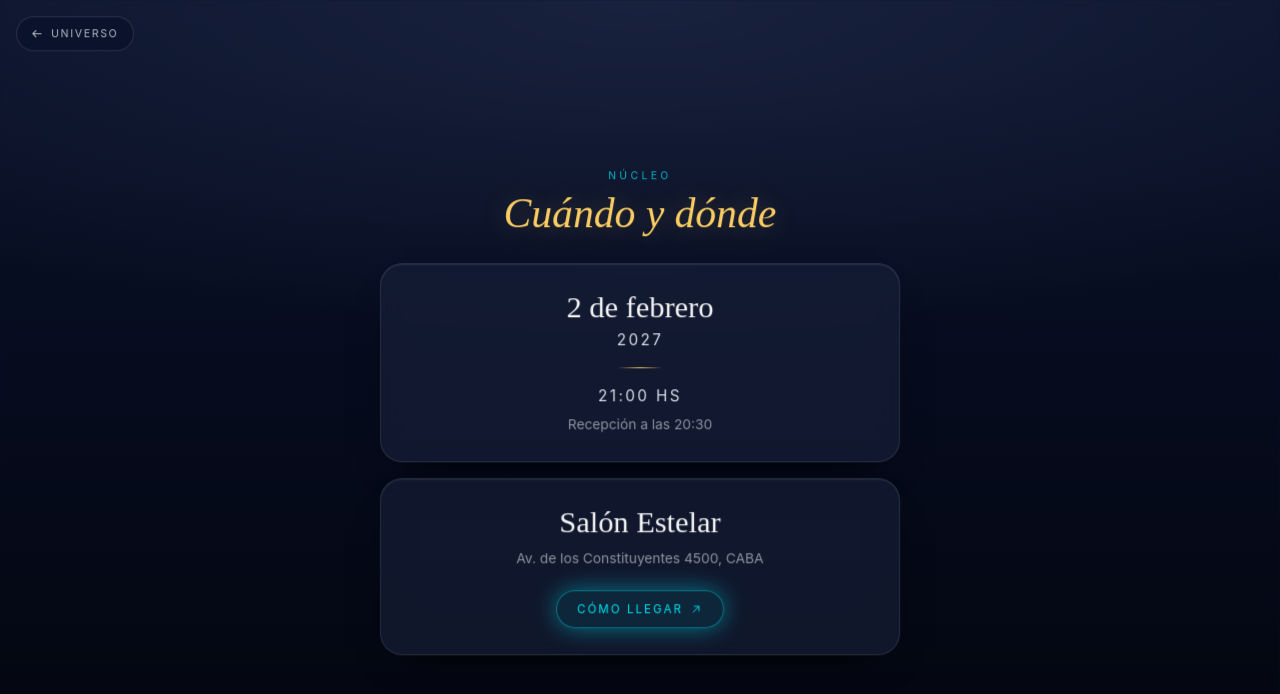
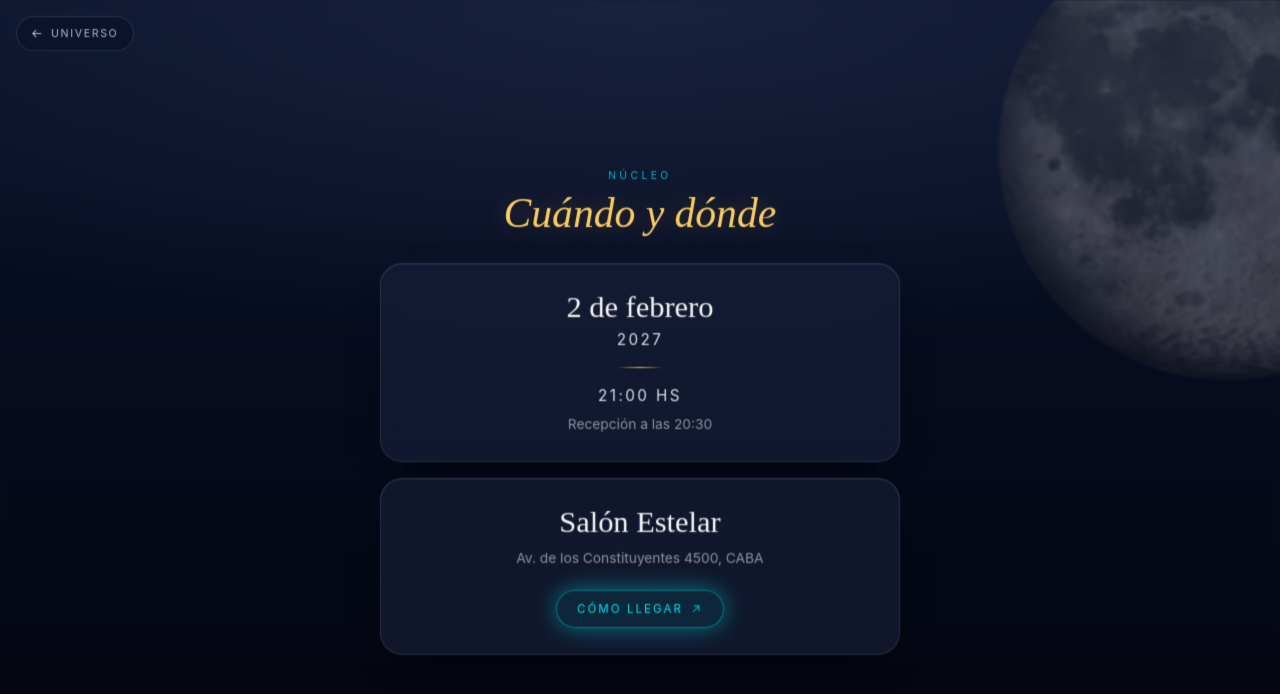
Before and after one commit to rgcandia/xv-galaxia, a React (Vite) app: page / in a window 1280 px wide. Both pictures are taken after a click on the button "LA CITA". Shown: the top 694 px of the page. Built offline with nearby package versions, Linux system fonts and the light colour scheme.

Commit message:
S1: el planeta elegido queda de fondo en su seccion (cierra el viaje y ata cada pantalla a su cuerpo)

```diff
--- a/src/components/Universo.tsx
+++ b/src/components/Universo.tsx
@@ -46,6 +46,11 @@ export default function Universo({ vista, onVolver }: { vista: Vista; onVolver:
         </svg>
         Universo
       </button>
+
+      {/* S1 · El planeta elegido queda de fondo en su sección: cierra el viaje
+          (llegaste a algún lado) y ata cada pantalla a su cuerpo. Es la misma
+          textura que ya está en caché: no se descarga nada nuevo. */}
+      <span className={`planeta-fondo es-${vista}`} aria-hidden="true" />
 
       <div className="s">
         {vista === 'cuando' && (
--- a/src/components/universo.css
+++ b/src/components/universo.css
@@ -269,3 +269,54 @@
 .nav-item:active {
   background: none;
 }
+
+/* ── S1 · El planeta que te trajo queda de fondo ──────────────────────────
+   Asomado arriba a la derecha, recortado por el borde, con deriva lenta.
+   36 % de opacidad y 1,5 px de desenfoque: presencia, no protagonismo. */
+.planeta-fondo {
+  position: fixed;
+  top: -10vh;
+  right: -14vw;
+  width: 62vw;
+  max-width: 460px;
+  height: 62vw;
+  max-height: 460px;
+  border-radius: 50%;
+  pointer-events: none;
+  z-index: 0;
+  opacity: 0.36;
+  filter: blur(1.5px) saturate(0.9);
+  background-size: cover;
+  background-position: center;
+  animation: derivar 22s ease-in-out infinite;
+  /* el terminador: la sombra que la hace esfera y no calcomanía */
+  box-shadow: inset 18px -22px 46px rgba(3, 4, 10, 0.85);
+}
+
+.planeta-fondo.es-cuando {
+  background-image: image-set(url('/media/luna.avif') type('image/avif'), url('/media/luna.webp') type('image/webp'));
+}
+
+.planeta-fondo.es-vestimenta {
+  background-image: image-set(url('/media/jupiter.avif') type('image/avif'), url('/media/jupiter.webp') type('image/webp'));
+}
+
+.planeta-fondo.es-regalos {
+  background-image: image-set(url('/media/saturno.webp') type('image/webp'));
+}
+
+@keyframes derivar {
+  0%,
+  100% {
+    transform: translate3d(0, 0, 0);
+  }
+  50% {
+    transform: translate3d(-8px, 10px, 0);
+  }
+}
+
+@media (prefers-reduced-motion: reduce) {
+  .planeta-fondo {
+    animation-duration: 44s;
+  }
+}
```
